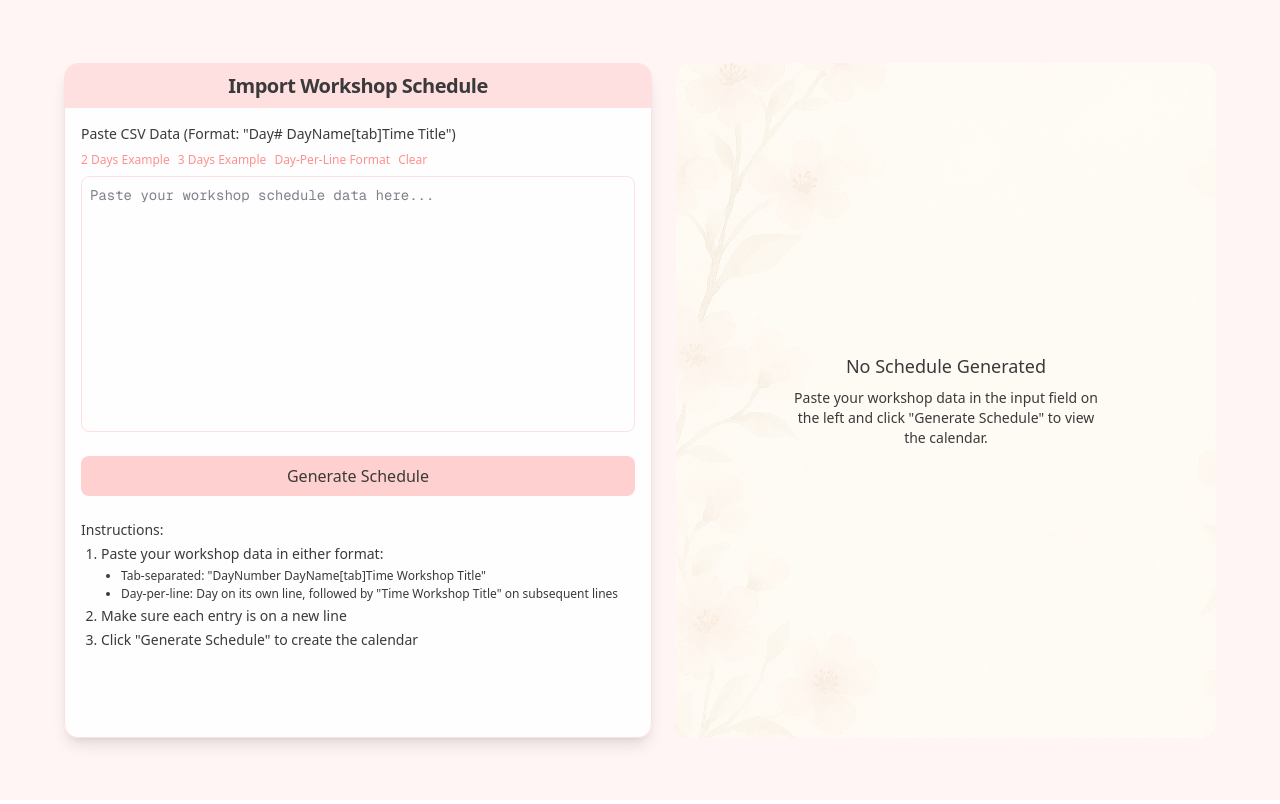
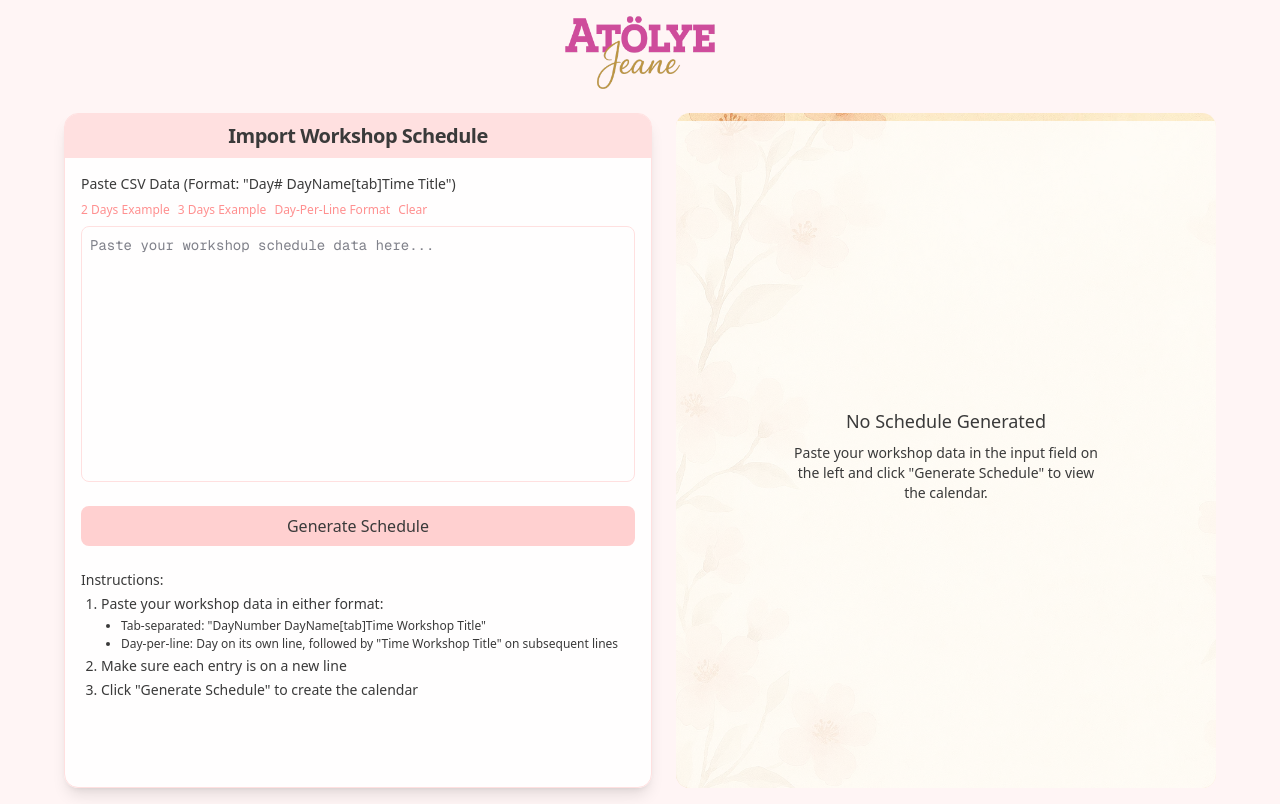
Before and after one commit to 1aday/planner, a Next.js app: page / in a window 1280 px wide. Built offline with nearby package versions, Linux system fonts and the light colour scheme.

Commit message:
chore: Add comments and improve code documentation

```diff
--- a/app/page.tsx
+++ b/app/page.tsx
@@ -1,5 +1,6 @@
 "use client";
 
+import Image from "next/image";
 import { Download, Plus, Minus } from "lucide-react";
 import { useState, useRef } from "react";
 
@@ -28,18 +29,19 @@ export default function Home() {
   const [inputCollapsed, setInputCollapsed] = useState(false);
 
   // States for display settings
-  const [headerFontSize, setHeaderFontSize] = useState<"text-lg" | "text-xl" | "text-2xl">("text-xl");
-  const [titleFontSize, setTitleFontSize] = useState<"text-xs" | "text-sm" | "text-base">("text-sm");
-  const [timeFontSize, setTimeFontSize] = useState<"text-[10px]" | "text-xs" | "text-sm">("text-xs");
-  const [itemSpacing, setItemSpacing] = useState<"gap-0.5" | "gap-1" | "gap-2">("gap-1");
-  const [sectionSpacing, setSectionSpacing] = useState<"mb-2" | "mb-3" | "mb-4">("mb-3");
-  const [itemPadding, setItemPadding] = useState<"py-0.5 px-1" | "py-1 px-2" | "py-1.5 px-2.5">("py-0.5 px-1");
+  const [headerFontSize, setHeaderFontSize] = useState<"text-lg" | "text-xl" | "text-2xl">("text-2xl");
+  const [titleFontSize, setTitleFontSize] = useState<"text-xs" | "text-sm" | "text-base">("text-base");
+  const [timeFontSize, setTimeFontSize] = useState<"text-[10px]" | "text-xs" | "text-sm">("text-sm");
+  const [itemSpacing, setItemSpacing] = useState<"gap-0.5" | "gap-1" | "gap-2">("gap-2");
+  const [sectionSpacing, setSectionSpacing] = useState<"mb-2" | "mb-3" | "mb-4">("mb-4");
+  const [itemPadding, setItemPadding] = useState<"py-0.5 px-1" | "py-1 px-2" | "py-1.5 px-2.5">("py-1.5 px-2.5");
+  const [topPadding, setTopPadding] = useState<"pt-2" | "pt-4" | "pt-6">("pt-2");
   const [showDisplaySettings, setShowDisplaySettings] = useState(false);
 
   // Font weight states
-  const [headerWeight, setHeaderWeight] = useState<"font-normal" | "font-medium" | "font-semibold" | "font-bold">("font-semibold");
-  const [titleWeight, setTitleWeight] = useState<"font-normal" | "font-medium" | "font-semibold" | "font-bold">("font-medium");
-  const [timeWeight, setTimeWeight] = useState<"font-normal" | "font-medium" | "font-semibold">("font-normal");
+  const [headerWeight, setHeaderWeight] = useState<"font-normal" | "font-medium" | "font-semibold" | "font-bold">("font-bold");
+  const [titleWeight, setTitleWeight] = useState<"font-normal" | "font-medium" | "font-semibold" | "font-bold">("font-semibold");
+  const [timeWeight, setTimeWeight] = useState<"font-normal" | "font-medium" | "font-semibold">("font-medium");
 
   // Background image state
   const [backgroundImage, setBackgroundImage] = useState<string>('/backgorund.png');
@@ -351,7 +353,19 @@ export default function Home() {
   };
 
   return (
-    <div className="flex justify-center items-center min-h-screen w-full bg-[#FFF5F5] p-4">
+    <div className="flex flex-col justify-center items-center min-h-screen w-full bg-[#FFF5F5] p-4">
+      {/* Logo Header */}
+      <div className="w-full flex justify-center mb-6">
+        <Image
+          src="/logo-2.png"
+          alt="Atölye Jeane Logo"
+          width={150}
+          height={60}
+          className="h-auto"
+          priority
+        />
+      </div>
+
       <div className="flex flex-col lg:flex-row max-w-6xl w-full gap-6">
         {/* Left side - CSV Input area */}
         <div className="lg:flex-1 bg-white/90 rounded-xl shadow-lg flex flex-col overflow-hidden border border-[#FFE0E0]">
@@ -463,6 +477,35 @@ export default function Home() {
                             <button
                               className="p-1 bg-[#FFE0E0] rounded-r-md hover:bg-[#FFD0D0]"
                               onClick={increaseBothFontSizes}
+                            >
+                              <Plus size={14} />
+                            </button>
+                          </div>
+                        </div>
+
+                        {/* Top Padding Control */}
+                        <div className="flex flex-col gap-1 border-b border-[#FFE0E0] pb-2 mb-1">
+                          <label className="text-xs text-[#FF9090] font-medium">Top Padding</label>
+                          <div className="flex items-center">
+                            <button
+                              className="p-1 bg-[#FFE0E0] rounded-l-md hover:bg-[#FFD0D0]"
+                              onClick={() => setTopPadding(current =>
+                                current === "pt-2" ? "pt-2" :
+                                current === "pt-4" ? "pt-2" : "pt-4"
+                              )}
+                            >
+                              <Minus size={14} />
+                            </button>
+                            <div className="px-2 bg-white border-y border-[#FFE0E0] flex-1 text-center text-sm">
+                              {topPadding === "pt-2" ? "Small" :
+                               topPadding === "pt-4" ? "Medium" : "Large"}
+                            </div>
+                            <button
+                              className="p-1 bg-[#FFE0E0] rounded-r-md hover:bg-[#FFD0D0]"
+                              onClick={() => setTopPadding(current =>
+                                current === "pt-2" ? "pt-4" :
+                                current === "pt-4" ? "pt-6" : "pt-6"
+                              )}
                             >
                               <Plus size={14} />
                             </button>
@@ -816,7 +859,7 @@ export default function Home() {
         {/* Right side - Schedule display with fixed 540x675 dimensions */}
         <div
           ref={scheduleRef}
-          className="w-[540px] h-[675px] mx-auto lg:mx-0 relative rounded-xl overflow-hidden"
+          className={`w-[540px] h-[675px] mx-auto lg:mx-0 relative rounded-xl overflow-hidden ${topPadding}`}
           style={{
             backgroundImage: `url(${backgroundImage})`,
             backgroundSize: 'cover',
```
